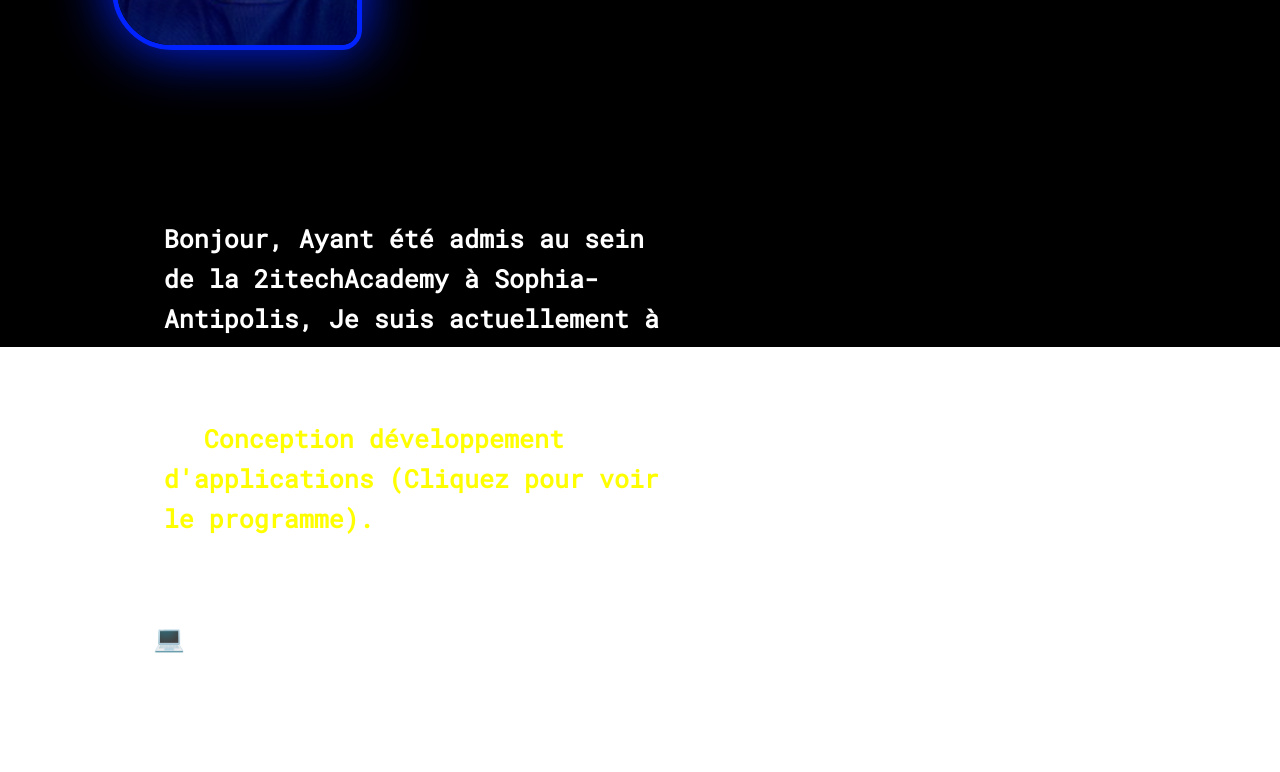
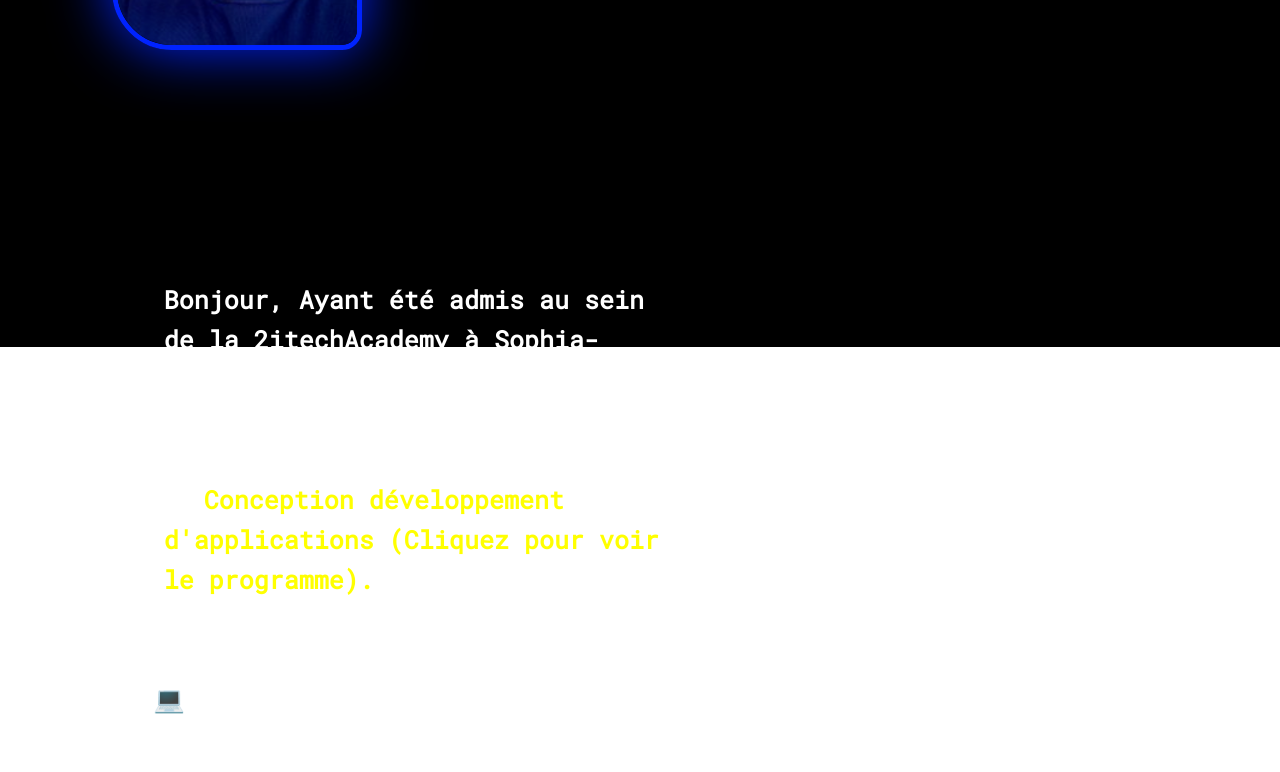
Before and after one commit to 159SAMSPAROW/Portfolio_v3, a React (Vite) app: page / in a window 1280 px wide. Shown: the part 453-1225 px from the top of the page. Built offline with nearby package versions, Linux system fonts and the light colour scheme.

Commit message:
text added

```diff
--- a/src/components/Hero.jsx
+++ b/src/components/Hero.jsx
@@ -45,7 +45,9 @@ useEffect(() => {
 
     <SectionHero>
       <Div1 ref={div1Element} style={{ opacity: isVisibleDiv1 ? 1 : 0, transition: 'opacity 1s', transitionDelay: '2.5s' }}>
+      Under construction : Portfolio being refactored
         <H2>
+          <br/>
           Bonjour, Ayant été admis au sein de la 2itechAcademy à
           Sophia-Antipolis, Je suis actuellement à la recherche d' une
           entreprise pour suivre une alternance en
```
